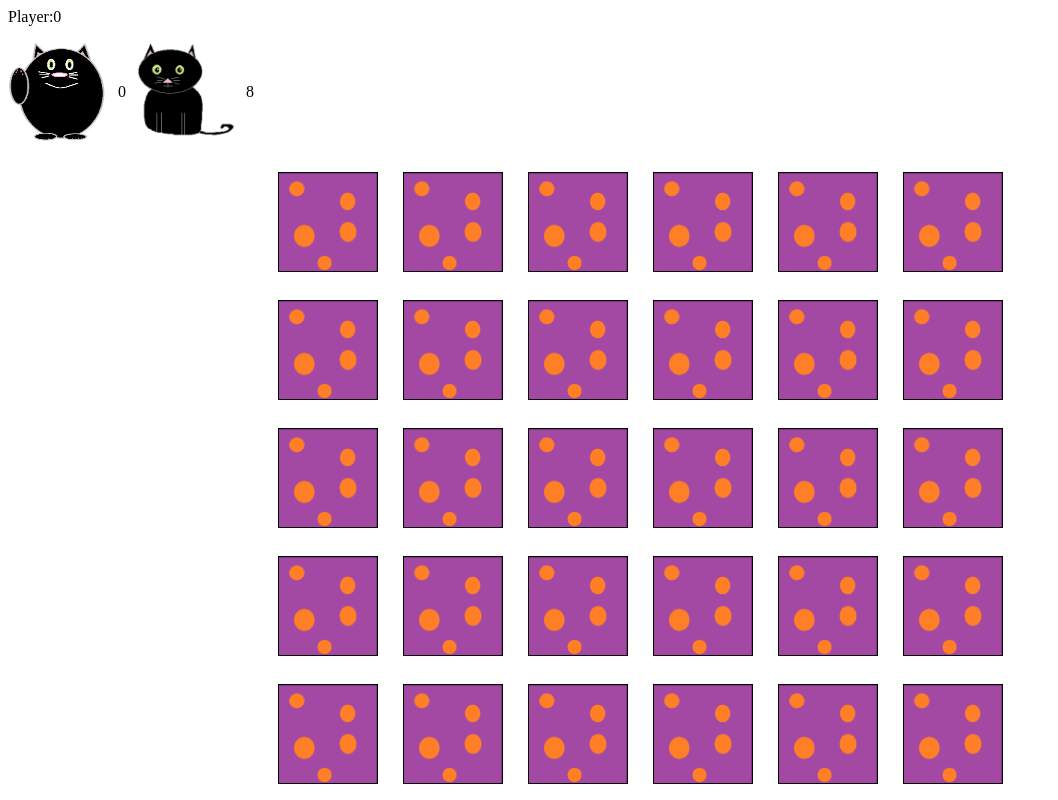
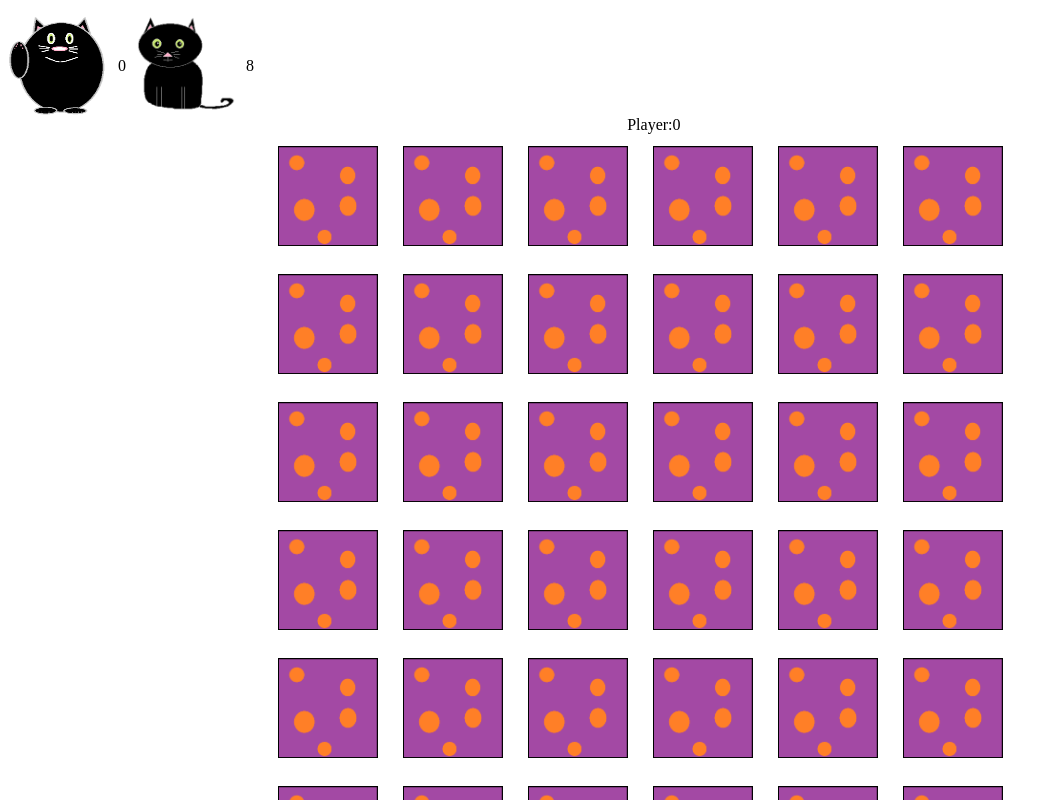
Before and after one commit to JohnPop117/boop, a React app: page / in a window 1280 px wide. Shown: the top 800 px of the page, without its empty margins (0-1058 px from the left). Built offline with nearby package versions, Linux system fonts and the light colour scheme.

Commit message:
Centering active player above the grid

```diff
--- a/src/app/ui/game.css
+++ b/src/app/ui/game.css
@@ -43,3 +43,8 @@
 .remove-border {
   border: 5px solid red
 }
+.active-player {
+  text-align:center;
+  position: absolute;
+  left: 49%;
+}
--- a/src/app/ui/game.tsx
+++ b/src/app/ui/game.tsx
@@ -249,7 +249,6 @@ const ReactBoopGame = () => {
 
     return (
             <div>
-                <span data-testid="active-player">Player:{game.getCurPlayer()}</span>
                 <p>
                 {removeCat ?
                     <button data-testid="removebutton" onClick={removeCatButton}>Remove Cat</button> : false
@@ -270,6 +269,7 @@ const ReactBoopGame = () => {
                     <img className='player-cat' height={50} width={50} src='/BlackKitten.png'  alt="Black Kitten"/>
                     <span data-testid="p0-kitten-count" style={{ margin: '0 10px' }}>{game.getPlayer(0).felines.kittens}</span>
                 </div>
+                <span className="active-player" data-testid="active-player">Player:{game.getCurPlayer()}</span>
                 <div className="game-container">
                     <div className="main-container">
                         <div className="grid-container">
```
